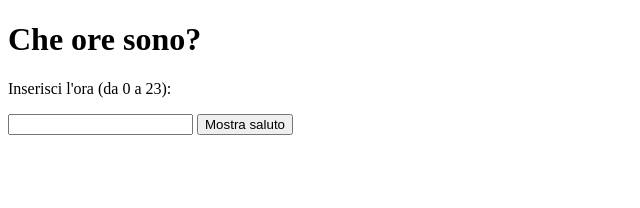
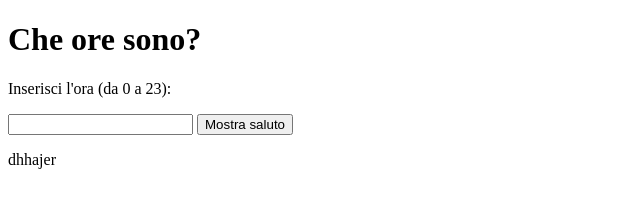
Before and after one commit to alceoc/alceoc.github.io, a plain HTML site: page dinamico.html in a window 1280 px wide. Shown: the full height of the page, 0-640 px from the left. Drawn offline with Linux system fonts and the light colour scheme.

Commit message:
Update dinamico.html

```diff
--- a/dinamico.html
+++ b/dinamico.html
@@ -11,7 +11,7 @@
   <input type="number" id="oraGiorno">
   <button onclick="mostraSaluto()">Mostra saluto</button>
 
-  <p id="risultato"></p>
+  <p id="risultato">dhhajer</p>
 
   <script>
     function mostraSaluto() {
```
